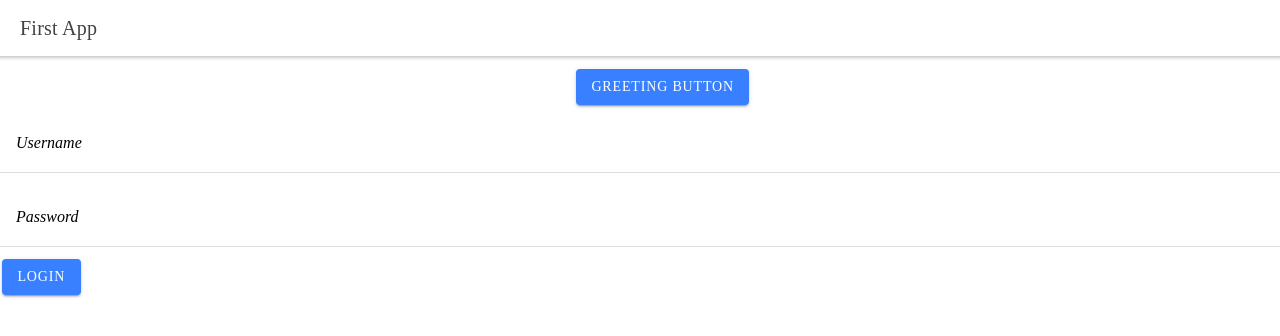
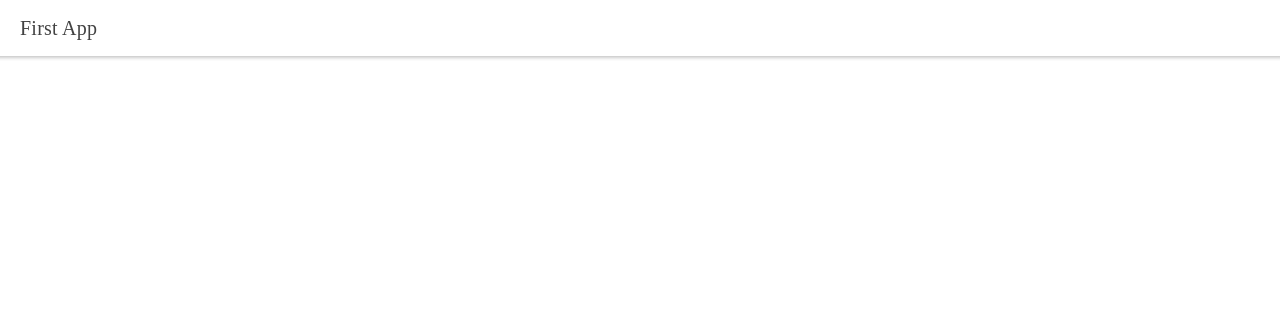
Before and after one commit to trithepChaliewtham/IonicFirstApp, a React (Create React App) app: page /home in a window 1280 px wide. Shown: the top 336 px of the page. Built offline with nearby package versions, Linux system fonts and the light colour scheme.

Commit message:
Add Route path to recive parameter

```diff
--- a/src/App.tsx
+++ b/src/App.tsx
@@ -3,24 +3,7 @@ import { IonApp, IonRouterOutlet, IonButton, setupIonicReact } from '@ionic/reac
 import { IonReactRouter } from '@ionic/react-router';
 import Home from './pages/Home';
 import Body from './pages/Body';
-/* Core CSS required for Ionic components to work properly */
-// import '@ionic/react/css/core.css';
-
-// /* Basic CSS for apps built with Ionic */
-// import '@ionic/react/css/normalize.css';
-// import '@ionic/react/css/structure.css';
-// import '@ionic/react/css/typography.css';
-
-/* Optional CSS utils that can be commented out */
-// import '@ionic/react/css/padding.css';
-// import '@ionic/react/css/float-elements.css';
-// import '@ionic/react/css/text-alignment.css';
-// import '@ionic/react/css/text-transformation.css';
-// import '@ionic/react/css/flex-utils.css';
-// import '@ionic/react/css/display.css';
-
-/* Theme variables */
-// import './theme/variables.css';
+import Loginresult from './pages/Loginresult';
 
 setupIonicReact();
 
@@ -28,13 +11,9 @@ const App: React.FC = () => (
   <IonApp>
     <IonReactRouter>
       <IonRouterOutlet>
-        <Route exact path="/home">
-          <Home />
-          <Body />
-        </Route>
-        <Route exact path="/">
-          <Redirect to="/home" />
-        </Route>
+        <Route path="/home" component={Home} />
+        <Route path="/body" component={Body} />
+        <Route path="/Loginresult/:user" component={Loginresult} />
       </IonRouterOutlet>
     </IonReactRouter>
   </IonApp>
```
